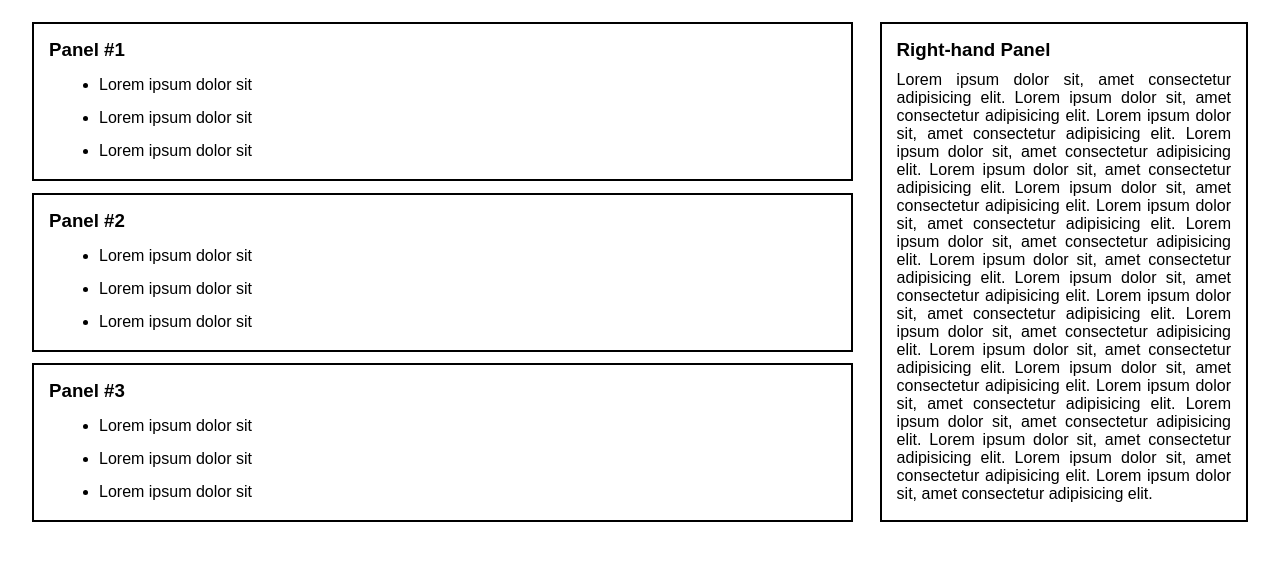
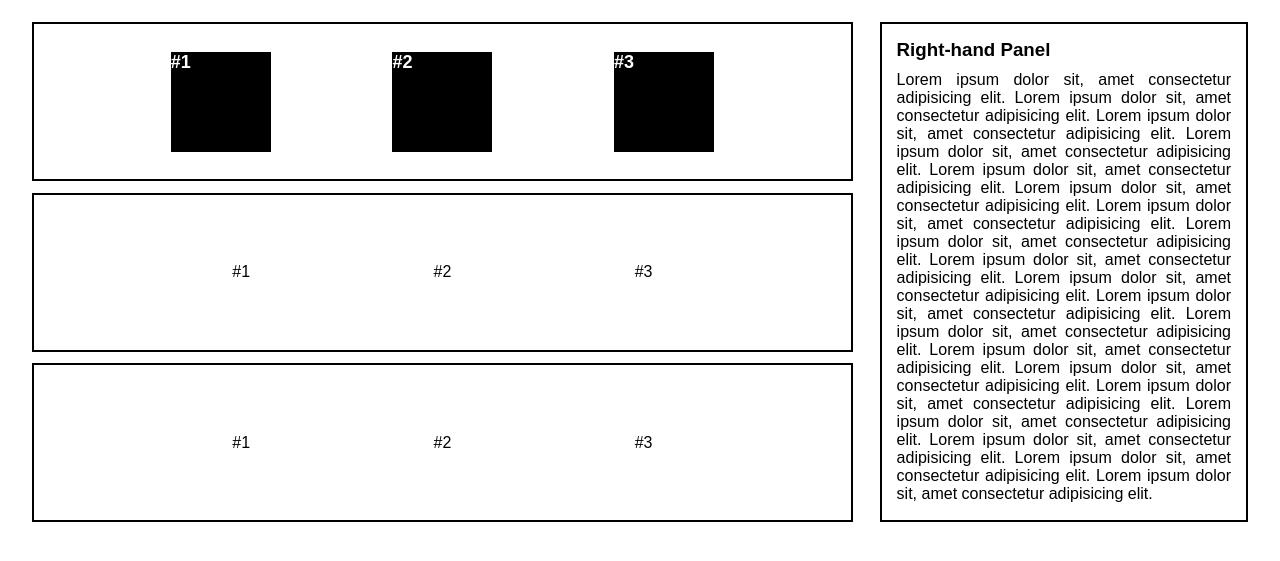
Before and after one commit to meljaynethomas/nology-coursework, a plain HTML site: page 02-Web-Fundamentals/flexbox-challenge-two/index.html in a window 1280 px wide. Shown: the part 53-614 px from the top of the page. Drawn offline with Linux system fonts and the light colour scheme.

Commit message:
flexbox-challenge-two - Added html, and styling to top left-hand panel

```diff
--- a/02-Web-Fundamentals/flexbox-challenge-two/index.html
+++ b/02-Web-Fundamentals/flexbox-challenge-two/index.html
@@ -20,29 +20,20 @@
   </header>
   <main>
     <div id="left-panel">
-      <div class="card">
-        <h3>Panel #1</h3>
-        <ul>
-          <li>Lorem ipsum dolor sit</li>
-          <li>Lorem ipsum dolor sit</li>
-          <li>Lorem ipsum dolor sit</li>
-      </ul>
+      <div class="panel">
+        <div class="box">#1</div>
+        <div class="box">#2</div>
+        <div class="box">#3</div>
       </div>
-      <div class="card">
-        <h3>Panel #2</h3>
-        <ul>
-          <li>Lorem ipsum dolor sit</li>
-          <li>Lorem ipsum dolor sit</li>
-          <li>Lorem ipsum dolor sit</li>
-        </ul>
+      <div class="panel">
+        <div>#1</div>
+        <div>#2</div>
+        <div>#3</div>
       </div>
-      <div class="card">
-        <h3>Panel #3</h3>
-        <ul>
-          <li>Lorem ipsum dolor sit</li>
-          <li>Lorem ipsum dolor sit</li>
-          <li>Lorem ipsum dolor sit</li>
-        </ul>
+      <div class="panel">
+        <div>#1</div>
+        <div>#2</div>
+        <div>#3</div>
       </div>
     </div>
     <div id="right-panel">
--- a/02-Web-Fundamentals/flexbox-challenge-two/styles.css
+++ b/02-Web-Fundamentals/flexbox-challenge-two/styles.css
@@ -59,18 +59,23 @@ main {
   justify-content: space-between;
 }
 
-.card {
+.panel {
   border: solid black 2px;
   height: 25%;
   padding: 15px;
+  display: flex;
+  justify-content: space-evenly;
+  align-items: center;
 }
 
-ul {
-  margin-left: 50px;
-}
-
-li {
-  margin: 15px 0;
+.box {
+  height: 100px;
+  width: 100px;
+  background-color: black;
+  color: white;
+  font-weight: bold;
+  font-size: 18px;
+  justify-content: space-evenly;
 }
 
 #right-panel {
```
